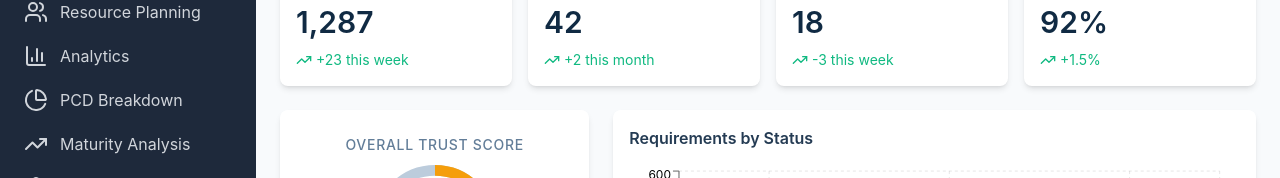
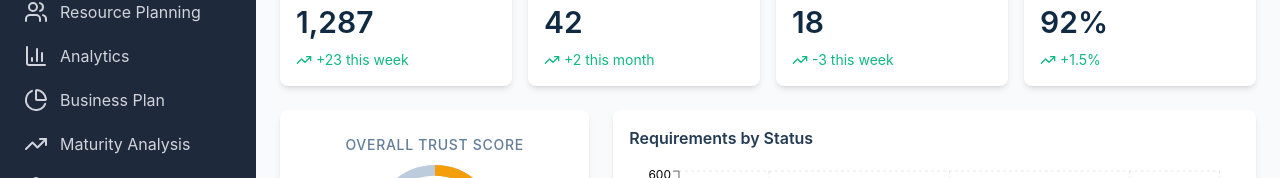
Before and after one commit to jaysis-ot/my-working-prototype-dashbaord, a React (Create React App) app: page /dashboard/overview in a window 1280 px wide. Shown: the part 220-398 px from the top of the page. Built offline with nearby package versions, Linux system fonts and the light colour scheme.

Commit message:
fix: Ensure navigation item IDs match route paths
- Changed 'pcd-breakdown' to 'business-plan' in DashboardLayout sidebar menu
- Updated label from 'PCD Breakdown' to 'Business Plan'
- Ensures sidebar navigation links to the correct routes in App.js

```diff
--- a/src/components/templates/DashboardLayout.jsx
+++ b/src/components/templates/DashboardLayout.jsx
@@ -72,7 +72,7 @@ const DashboardLayout = ({ children }) => {
     { id: 'capabilities', label: 'Capabilities', icon: 'Shield' },
     { id: 'resources', label: 'Resource Planning', icon: 'Users' },
     { id: 'analytics', label: 'Analytics', icon: 'BarChart3' },
-    { id: 'pcd-breakdown', label: 'PCD Breakdown', icon: 'PieChart' },
+    { id: 'business-plan', label: 'Business Plan', icon: 'PieChart' },
     { id: 'maturity-analysis', label: 'Maturity Analysis', icon: 'TrendingUp' },
     { id: 'mitre-attack', label: 'MITRE ATT&CK', icon: 'Layers' },
     { id: 'standards-frameworks', label: 'Standards & Frameworks', icon: 'BookOpen' },
```
